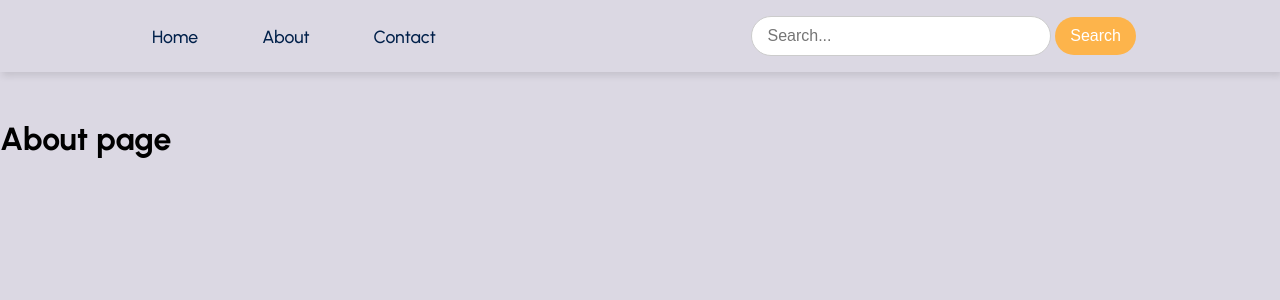
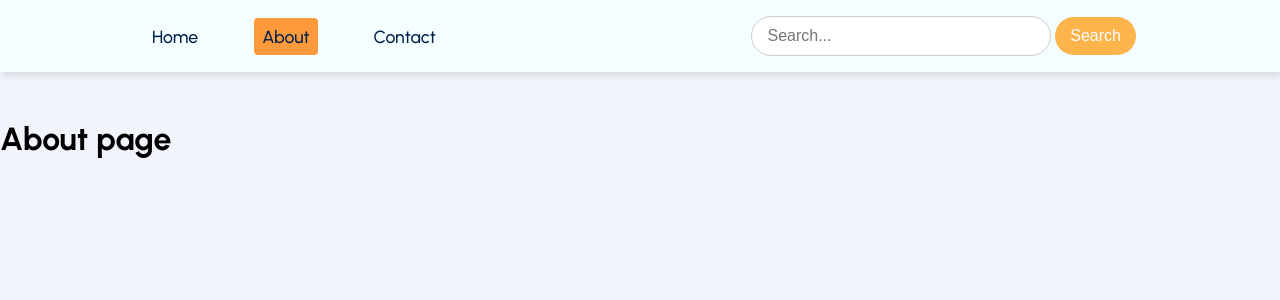
Before and after one commit to BekaMeskhoradze/Product-Project, a Django app: page /about/ in a window 1280 px wide. Shown: the top 300 px of the page. Run offline with Django 5.2, Linux system fonts and the light colour scheme.

Commit message:
Fix static files

```diff
--- a/core/models.py
+++ b/core/models.py
@@ -1,6 +1,7 @@
 from django.db import models
 
 class Category(models.Model):
+    objects = None
     name = models.CharField(max_length=50, unique=True)
 
 
@@ -13,6 +14,7 @@ class Category(models.Model):
         return f'{self.name}'
 
 class Product(models.Model):
+    objects = None
     name = models.CharField(max_length=50)
     description = models.TextField(null=True, blank=True)
     price = models.DecimalField(max_digits=10, decimal_places=2)
--- a/static/css/global.css
+++ b/static/css/global.css
@@ -12,7 +12,7 @@ html {
 }
 
 body {
-    background-color: #dbd8e3;
+    background-color: #f2f4fb;
 }
 
 a {
@@ -29,6 +29,7 @@ header {
     -webkit-box-shadow: 2px 4px 7px 0px rgba(0, 0, 0, 0.1);
     -moz-box-shadow: 2px 4px 7px 0px rgba(0, 0, 0, 0.1);
     margin-bottom: 3rem;
+    background-color: #f5feff;
 }
 
 .header-nav {
--- a/templates/base.html
+++ b/templates/base.html
@@ -15,13 +15,13 @@
         <nav class="header-nav">
             <ul class="header-ul">
                 <li class="header-li">
-                    <a class="{% if request.resolver_match.url_name == '/' %}active{% endif %}" href="{% url 'index' %}">Home</a>
+                    <a class="{% if request.resolver_match.url_name == 'index' %}active{% endif %}" href="{% url 'index' %}">Home</a>
                 </li>
                 <li class="header-li">
-                    <a class="{% if request.resolver_match.url_name == '/about/' %}active{% endif %}" href="{% url 'about' %}">About</a>
+                    <a class="{% if request.resolver_match.url_name == 'about' %}active{% endif %}" href="{% url 'about' %}">About</a>
                 </li>
                 <li class="header-li">
-                    <a class="{% if request.resolver_match.url_name == '/contact/' %}active{% endif %}" href="{% url 'contact' %}">Contact</a>
+                    <a class="{% if request.resolver_match.url_name == 'contact' %}active{% endif %}" href="{% url 'contact' %}">Contact</a>
                 </li>
             </ul>
             <div class="search-bar">
```
Also changed, not shown: core/views.py (+4 -4 lines).
